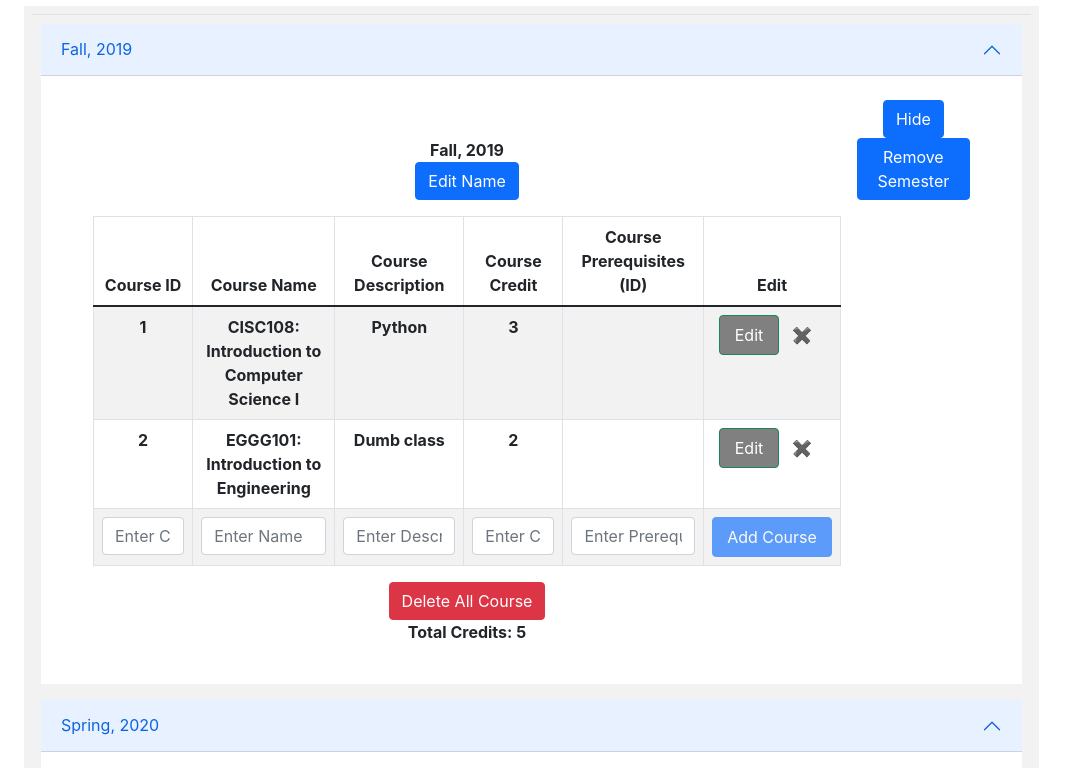
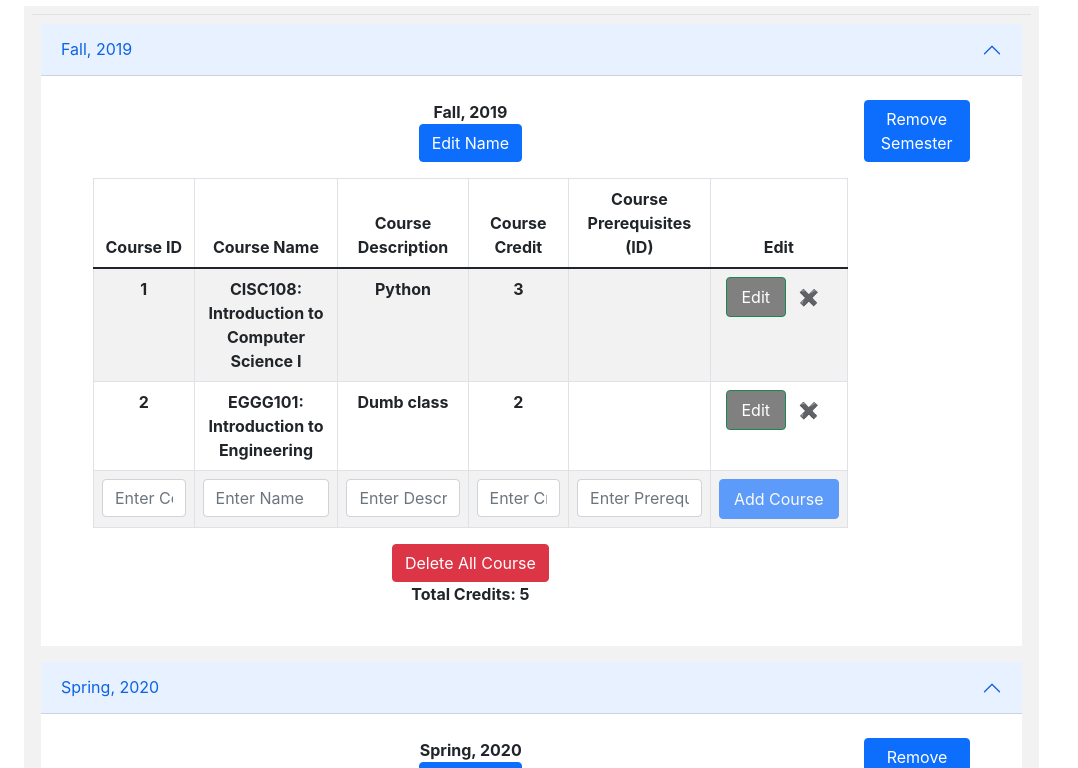
Before and after one commit to UD-CISC275-S22/cis-scheduler-team24, a React (Create React App) app: page / in a window 1280 px wide. Shown: the part 452-1220 px from the top of the page, without its empty margins (0-1078 px from the left). Built offline with nearby package versions, Linux system fonts and the light colour scheme.

Commit message:
use accordion instead of button

```diff
--- a/src/components/viewSemester.tsx
+++ b/src/components/viewSemester.tsx
@@ -16,7 +16,6 @@ export function ViewSemester({
     setSemesterName: (id: number, name: string) => void;
 }): JSX.Element {
     const [courses /*, setcourses*/] = useState<Course[]>(semester.courses);
-    const [showMore, setShowMore] = useState<boolean>(true);
     const [isEditing, setEditing] = useState<boolean>(false);
 
     function deleteSemester(): void {
@@ -50,27 +49,17 @@ export function ViewSemester({
                                 </div>
                             </th>
                             <th>
-                                <Button
-                                    className="btn"
-                                    onClick={() => setShowMore(!showMore)}
-                                >
-                                    {showMore ? "Hide" : "show more"}
-                                </Button>
                                 <Button onClick={deleteSemester}>
                                     Remove Semester
                                 </Button>
                             </th>
                         </tr>
                         <tr>
-                            {showMore ? (
-                                <th>
-                                    <ListCourses
-                                        semesterCourses={courses}
-                                    ></ListCourses>
-                                </th>
-                            ) : (
-                                <th> </th>
-                            )}
+                            <th>
+                                <ListCourses
+                                    semesterCourses={courses}
+                                ></ListCourses>
+                            </th>
                         </tr>
                     </thead>
                 </Table>
```
